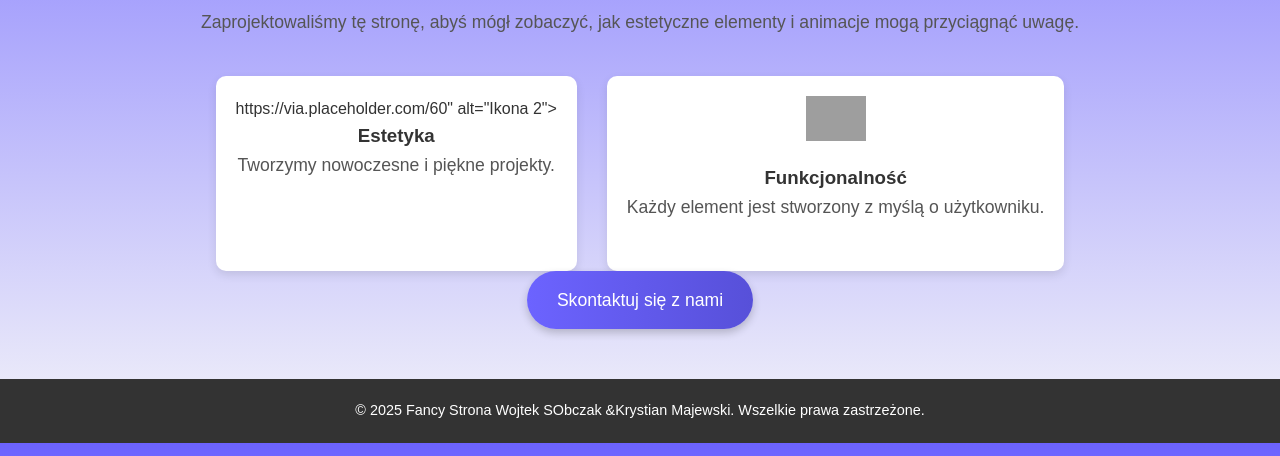
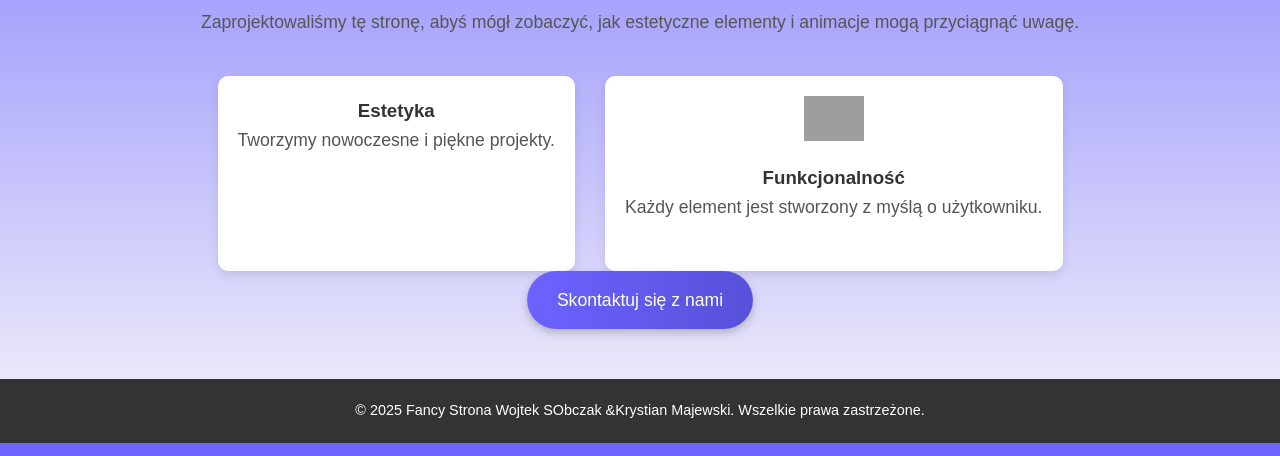
Before and after one commit to wojciechhype63amg/63amg, a plain HTML site: page index.html in a window 1280 px wide. Shown: the part 344-800 px from the top of the page. Drawn offline with Linux system fonts and the light colour scheme; grey boxes are pictures that could not be loaded.

Commit message:
Update index.html

```diff
--- a/index.html
+++ b/index.html
@@ -134,7 +134,6 @@
         <p>Zaprojektowaliśmy tę stronę, abyś mógł zobaczyć, jak estetyczne elementy i animacje mogą przyciągnąć uwagę.</p>
         <div class="features">
             <div class="feature">
-https://via.placeholder.com/60" alt="Ikona 2">
                 <h3>Estetyka</h3>
                 <p>Tworzymy nowoczesne i piękne projekty.</p>
             </div>
```
